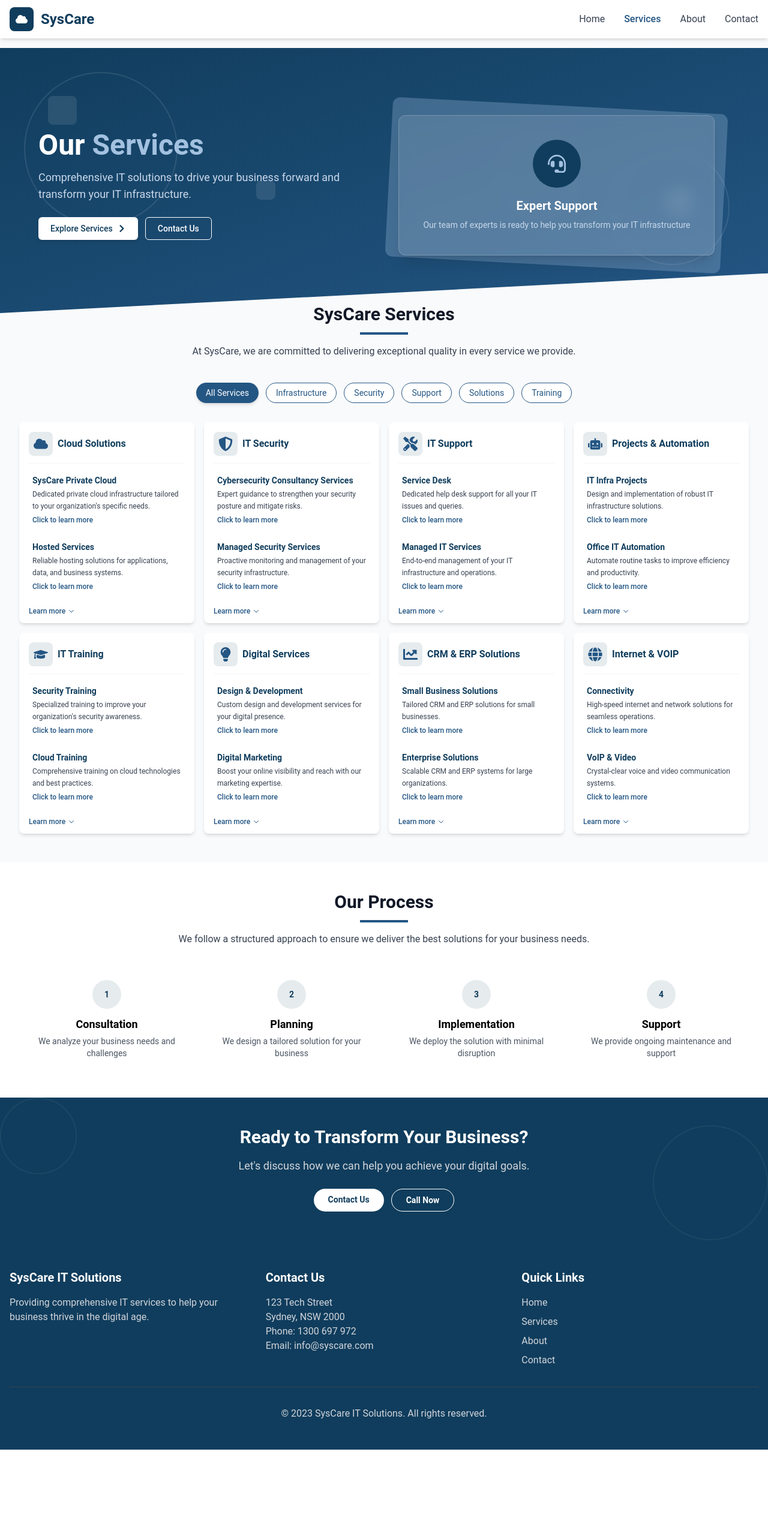
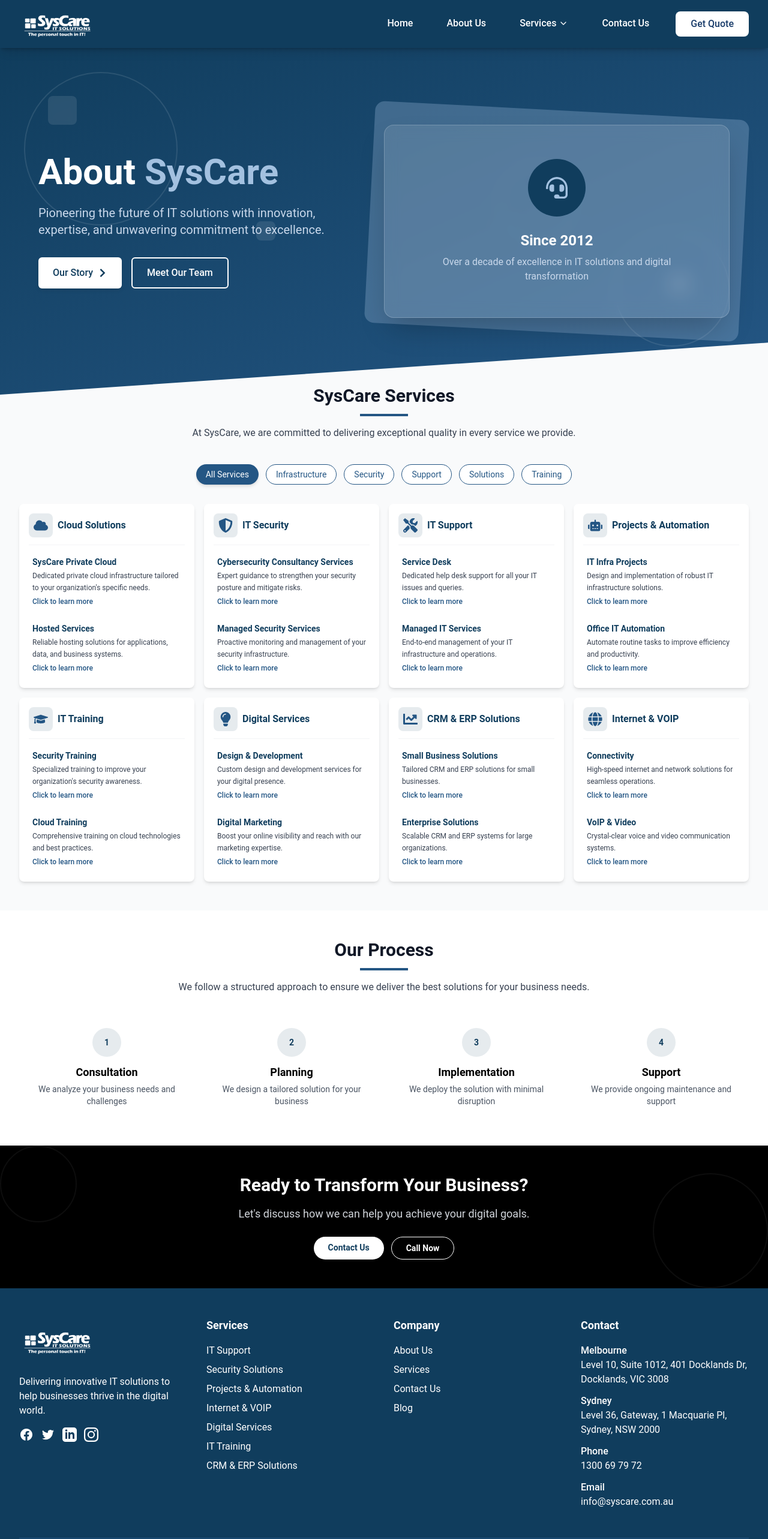
Before and after one commit to syscaredigital/MSPAU, a React (Vite) app in the folder frontend/: page /syscare-services in a window 1280 px wide. Shown: the top 2566 px of the page at 60% size. Before the commit the page ends 2417 px from the top, so only its background shows below. Built offline with nearby package versions, Linux system fonts and the light colour scheme.

Commit message:
nabee
error fix

```diff
--- a/frontend/src/pages/Services.jsx
+++ b/frontend/src/pages/Services.jsx
@@ -1,16 +1,13 @@
 import React, { useState, useEffect, useRef } from 'react';
 import { Link } from 'react-router-dom';
 import { FaHeadset, FaChevronRight, FaCloud, FaShieldAlt, FaTools, FaRobot, FaGraduationCap, FaLightbulb, FaChartLine, FaGlobe, FaTimes } from 'react-icons/fa';
+import Footer from '../components/footer';
+import Navigation from '../components/Navigation';
 
 // Header Component
 const Header = () => {
-  const [mobileMenuOpen, setMobileMenuOpen] = useState(false);
   const [isVisible, setIsVisible] = useState(true);
   const [lastScrollY, setLastScrollY] = useState(0);
-
-  const toggleMobileMenu = () => {
-    setMobileMenuOpen(!mobileMenuOpen);
-  };
 
   useEffect(() => {
     const handleScroll = () => {
@@ -29,74 +26,8 @@
 
   return (
     <header className={`fixed w-full bg-white shadow-md transition-transform duration-300 z-50 ${isVisible ? 'translate-y-0' : '-translate-y-full'}`}>
-      <div className="container mx-auto px-4 py-3 flex justify-between items-center">
-        <div className="flex items-center">
-          <div className="w-10 h-10 bg-[#103d5d] rounded-lg flex items-center justify-center mr-3">
-            <FaCloud className="text-white text-xl" />
-          </div>
-          <span className="text-2xl font-bold text-[#103d5d]">SysCare</span>
-        </div>
-
-        <nav className="hidden md:flex space-x-8">
-          <a href="/" className="text-gray-700 hover:text-[#245684] transition-colors">Home</a>
-          <a href="/services" className="text-[#245684] font-medium">Services</a>
-          <a href="/about" className="text-gray-700 hover:text-[#245684] transition-colors">About</a>
-          <a href="/contact" className="text-gray-700 hover:text-[#245684] transition-colors">Contact</a>
-        </nav>
-
-        <button className="md:hidden text-gray-700" onClick={toggleMobileMenu}>
-          <svg className="w-6 h-6" fill="none" stroke="currentColor" viewBox="0 0 24 24">
-            <path strokeLinecap="round" strokeLinejoin="round" strokeWidth="2" d="M4 6h16M4 12h16m-7 6h7"></path>
-          </svg>
-        </button>
-      </div>
-
-      {/* Mobile menu */}
-      {mobileMenuOpen && (
-        <div className="md:hidden bg-white py-4 px-4 border-t">
-          <a href="/" className="block py-2 text-gray-700 hover:text-[#245684]">Home</a>
-          <a href="/services" className="block py-2 text-[#245684] font-medium">Services</a>
-          <a href="/about" className="block py-2 text-gray-700 hover:text-[#245684]">About</a>
-          <a href="/contact" className="block py-2 text-gray-700 hover:text-[#245684]">Contact</a>
-        </div>
-      )}
+      <Navigation />
     </header>
-  );
-};
-
-// Footer Component
-const Footer = () => {
-  return (
-    <footer className="bg-[#103d5d] text-white py-12 px-4">
-      <div className="container mx-auto grid grid-cols-1 md:grid-cols-3 gap-8">
-        <div>
-          <h3 className="text-xl font-bold mb-4">SysCare IT Solutions</h3>
-          <p className="text-gray-300">Providing comprehensive IT services to help your business thrive in the digital age.</p>
-        </div>
-
-        <div>
-          <h3 className="text-xl font-bold mb-4">Contact Us</h3>
-          <p className="text-gray-300">123 Tech Street</p>
-          <p className="text-gray-300">Sydney, NSW 2000</p>
-          <p className="text-gray-300">Phone: 1300 697 972</p>
-          <p className="text-gray-300">Email: info@syscare.com</p>
-        </div>
-
-        <div>
-          <h3 className="text-xl font-bold mb-4">Quick Links</h3>
-          <ul className="space-y-2">
-            <li><a href="/" className="text-gray-300 hover:text-white">Home</a></li>
-            <li><a href="/services" className="text-gray-300 hover:text-white">Services</a></li>
-            <li><a href="/about" className="text-gray-300 hover:text-white">About</a></li>
-            <li><a href="/contact" className="text-gray-300 hover:text-white">Contact</a></li>
-          </ul>
-        </div>
-      </div>
-
-      <div className="container mx-auto mt-8 pt-8 border-t border-gray-700 text-center text-gray-300">
-        <p>© 2023 SysCare IT Solutions. All rights reserved.</p>
-      </div>
-    </footer>
   );
 };
 
@@ -219,8 +150,6 @@
 };
 
 const ServicesPage = () => {
-  const [isVisible, setIsVisible] = useState(false);
-  const [expandedService, setExpandedService] = useState(null);
   const [headerVisible, setHeaderVisible] = useState(false);
   const [activeCategory, setActiveCategory] = useState('all');
   const [selectedSubService, setSelectedSubService] = useState(null);
@@ -231,19 +160,10 @@
   useEffect(() => {
     // Trigger animations after component mounts
     const timer = setTimeout(() => {
-      setIsVisible(true);
       setHeaderVisible(true);
     }, 100);
     return () => clearTimeout(timer);
   }, []);
-
-  const toggleService = (index) => {
-    if (expandedService === index) {
-      setExpandedService(null);
-    } else {
-      setExpandedService(index);
-    }
-  };
 
   const openSubServiceModal = (mainService, subService, event) => {
     const rect = event.currentTarget.getBoundingClientRect();
@@ -418,8 +338,8 @@
 
       {/* Add padding to account for fixed header */}
       <div className="pt-20">
-        {/* Hero Section */}
-        <div className="relative bg-gradient-to-br from-[#103d5d] to-[#245684] text-white pb-24 pt-20 md:pt-28 px-4 md:px-8 lg:px-16 overflow-hidden" style={{ clipPath: 'polygon(0 0, 100% 0, 100% 85%, 0 100%)' }}>
+        {/* Contact Header Section (from Contact Page) */}
+        <div className="relative bg-gradient-to-br from-[#103d5d] to-[#245684] text-white pb-32 pt-24 md:pt-32 px-4 md:px-8 lg:px-16 overflow-hidden" style={{ clipPath: 'polygon(0 0, 100% 0, 100% 85%, 0 100%)' }}>
           {/* Background decorative elements */}
           <div className="absolute inset-0 opacity-10">
             <div className="absolute top-10 left-10 w-64 h-64 rounded-full border-2 border-white"></div>
@@ -440,33 +360,33 @@
 
           <div className="container mx-auto max-w-6xl relative z-10">
             <div className="flex flex-col md:flex-row items-center">
-              <div className="md:w-1/2 mb-8 md:mb-0">
-                <h1 className={`text-3xl md:text-4xl lg:text-5xl font-bold mb-4 leading-tight transition-all duration-700 ${headerVisible ? 'opacity-100 translate-y-0' : 'opacity-0 translate-y-8'}`}>
-                  Our <span className="text-[#a3c1e0]">Services</span>
+              <div className="md:w-1/2 mb-10 md:mb-0">
+                <h1 className={`text-4xl md:text-5xl lg:text-6xl font-bold mb-6 leading-tight transition-all duration-700 ${headerVisible ? 'opacity-100 translate-y-0' : 'opacity-0 translate-y-8'}`}>
+                  About <span className="text-[#a3c1e0]">SysCare</span>
                 </h1>
-                <p className={`text-lg text-[#c9d8eb] mb-6 max-w-lg transition-all duration-700 delay-100 ${headerVisible ? 'opacity-100 translate-y-0' : 'opacity-0 translate-y-8'}`}>
-                  Comprehensive IT solutions to drive your business forward and transform your IT infrastructure.
+                <p className={`text-xl text-[#c9d8eb] mb-8 max-w-lg transition-all duration-700 delay-100 ${headerVisible ? 'opacity-100 translate-y-0' : 'opacity-0 translate-y-8'}`}>
+                  Pioneering the future of IT solutions with innovation, expertise, and unwavering commitment to excellence.
                 </p>
-                <div className={`flex flex-wrap gap-3 transition-all duration-700 delay-200 ${headerVisible ? 'opacity-100 translate-y-0' : 'opacity-0 translate-y-8'}`}>
-                  <a href="#services" className="bg-white text-[#103d5d] px-5 py-2 rounded-md font-medium transition-all duration-300 shadow-md hover:shadow-lg hover:scale-[1.02] flex items-center text-sm">
-                    Explore Services <FaChevronRight className="ml-2" />
+                <div className={`flex flex-wrap gap-4 transition-all duration-700 delay-200 ${headerVisible ? 'opacity-100 translate-y-0' : 'opacity-0 translate-y-8'}`}>
+                  <a href="#stats-section" className="bg-white text-[#103d5d] px-6 py-3 rounded-md font-medium transition-all duration-300 shadow-md hover:shadow-lg hover:scale-[1.02] flex items-center">
+                    Our Story <FaChevronRight className="ml-2" />
                   </a>
-                  <a href="#contact" className="border border-white text-white px-5 py-2 rounded-md font-medium transition-all duration-300 hover:bg-white hover:text-[#103d5d] text-sm">
-                    Contact Us
+                  <a href="#team" className="border-2 border-white text-white px-6 py-3 rounded-md font-medium transition-all duration-300 hover:bg-white hover:text-[#103d5d]">
+                    Meet Our Team
                   </a>
                 </div>
               </div>
 
               <div className="md:w-1/2 flex justify-center">
                 <div className={`relative transition-all duration-700 delay-300 ${headerVisible ? 'opacity-100 scale-100' : 'opacity-0 scale-90'}`}>
-                  <div className="absolute -inset-4 bg-[#a3c1e0] rounded-xl rotate-3 opacity-30"></div>
-                  <div className="relative bg-white/10 backdrop-blur-md rounded-xl p-6 border border-white/20 shadow-xl">
-                    <div className="text-center p-4">
-                      <div className="w-20 h-20 mx-auto mb-4 rounded-full bg-[#103d5d] flex items-center justify-center">
-                        <FaHeadset className="text-3xl text-[#a3c1e0]" />
+                  <div className="absolute -inset-6 bg-[#a3c1e0] rounded-2xl rotate-3 opacity-30"></div>
+                  <div className="relative bg-white/10 backdrop-blur-md rounded-2xl p-8 border border-white/20 shadow-2xl">
+                    <div className="text-center p-6">
+                      <div className="w-24 h-24 mx-auto mb-6 rounded-full bg-[#103d5d] flex items-center justify-center">
+                        <FaHeadset className="text-4xl text-[#a3c1e0]" />
                       </div>
-                      <h3 className="text-xl font-semibold mb-2">Expert Support</h3>
-                      <p className="text-[#c9d8eb] text-sm">Our team of experts is ready to help you transform your IT infrastructure</p>
+                      <h3 className="text-2xl font-semibold mb-2">Since 2012</h3>
+                      <p className="text-[#c9d8eb]">Over a decade of excellence in IT solutions and digital transformation</p>
                     </div>
                   </div>
                 </div>
@@ -536,25 +456,6 @@
                       ))}
                     </div>
                   </div>
-
-                  <div className="px-4 pb-3">
-                    <button
-                      onClick={() => toggleService(index)}
-                      className="text-[#245684] font-medium flex items-center hover:underline text-xs"
-                    >
-                      {expandedService === index ? 'Show less' : 'Learn more'}
-                      <svg
-                        className={`w-3 h-3 ml-1 transition-transform duration-300 ${
-                          expandedService === index ? 'transform rotate-180' : ''
-                        }`}
-                        fill="none"
-                        stroke="currentColor"
-                        viewBox="0 0 24 24"
-                      >
-                        <path strokeLinecap="round" strokeLinejoin="round" strokeWidth="2" d="M19 9l-7 7-7-7"></path>
-                      </svg>
-                    </button>
-                  </div>
                 </div>
               ))}
             </div>
@@ -598,7 +499,7 @@
         </section>
 
         {/* CTA Section */}
-        <section id="contact" className="py-12 bg-[#103d5d] text-white px-4 sm:px-6 lg:px-8 relative overflow-hidden">
+        <section id="contact" className="py-12 bg-[#000000] text-white px-4 sm:px-6 lg:px-8 relative overflow-hidden">
           {/* Background pattern */}
           <div className="absolute inset-0 opacity-5">
             <div className="absolute top-0 left-0 w-32 h-32 border-2 border-white rounded-full"></div>
```
